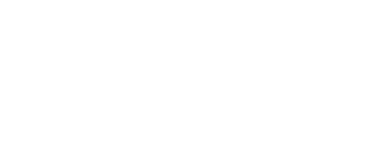
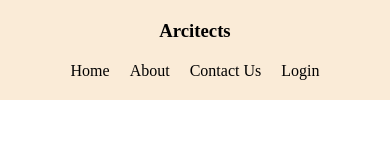
Before and after one commit to Satabdi-Rani/architects, a plain HTML site: page index.html in a window 390 px wide. Drawn offline with Linux system fonts and the light colour scheme.

Commit message:
mobile menu added

```diff
--- a/index.html
+++ b/index.html
@@ -3,9 +3,26 @@
 <head>
     <meta charset="UTF-8">
     <meta name="viewport" content="width=device-width, initial-scale=1.0">
+    <link rel="stylesheet" href="style/styles.css">
     <title>Architects</title>
 </head>
 <body>
+    <header class="header">
+        <h3>Arcitects</h3>
+        <nav>
+            <ul class="menulist">
+                <li><a href="">Home</a></li>
+                <li><a href="">About</a></li>
+                <li><a href="">Contact Us</a></li>
+                <li><a href="">Login</a></li>
+            </ul>
+        </nav>
+    </header>
+    <main>
 
+    </main>
+    <footer>
+
+    </footer>
 </body>
 </html>
--- a/style/styles.css
+++ b/style/styles.css
@@ -0,0 +1,39 @@
+*{
+    margin: 0;
+    padding:0;
+}
+/* Header start */
+.header{
+    background-color: antiquewhite;
+    display: flex;
+    justify-content: space-between;
+}
+.menulist{
+    display: flex;
+}
+.menulist li{
+    list-style: none;
+}
+.menulist li a{
+    text-decoration: none;
+}
+
+@media screen and (max-width:576px) {
+    .header {
+        display: block;
+        text-align: center;
+    }
+    .header h3{
+        padding: 20px 0;
+    }
+   .menulist{
+    justify-content: center;
+    padding-bottom: 20px;
+    gap:20px;
+
+   }
+   .menulist li a{
+    color: black;
+   }
+
+}
```
